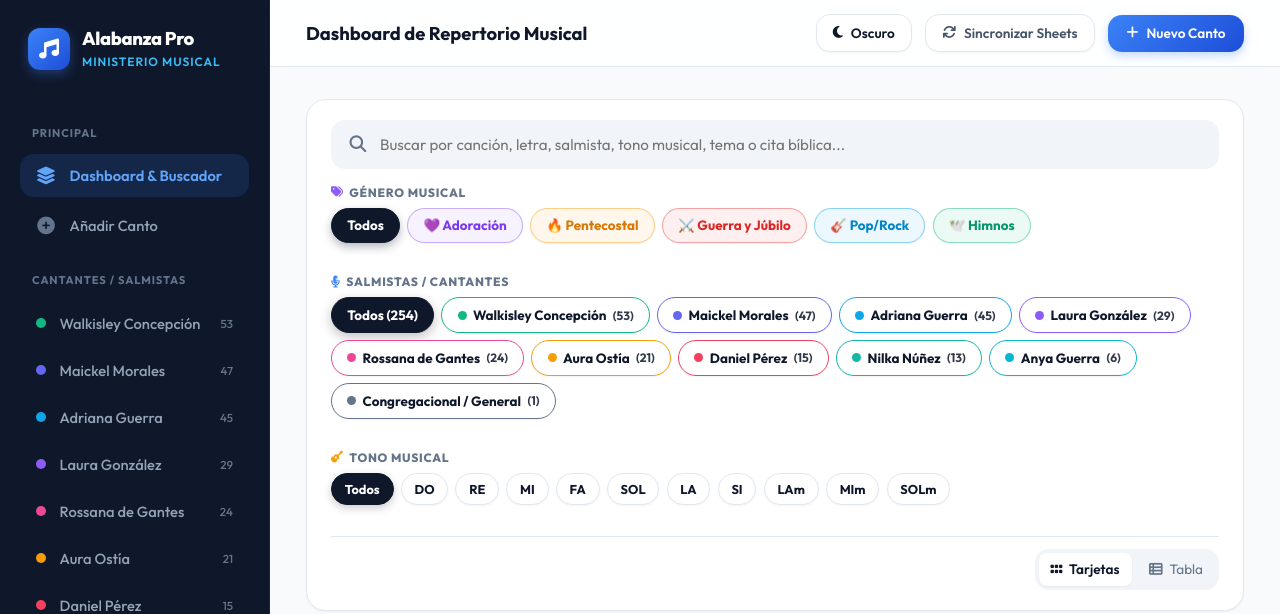
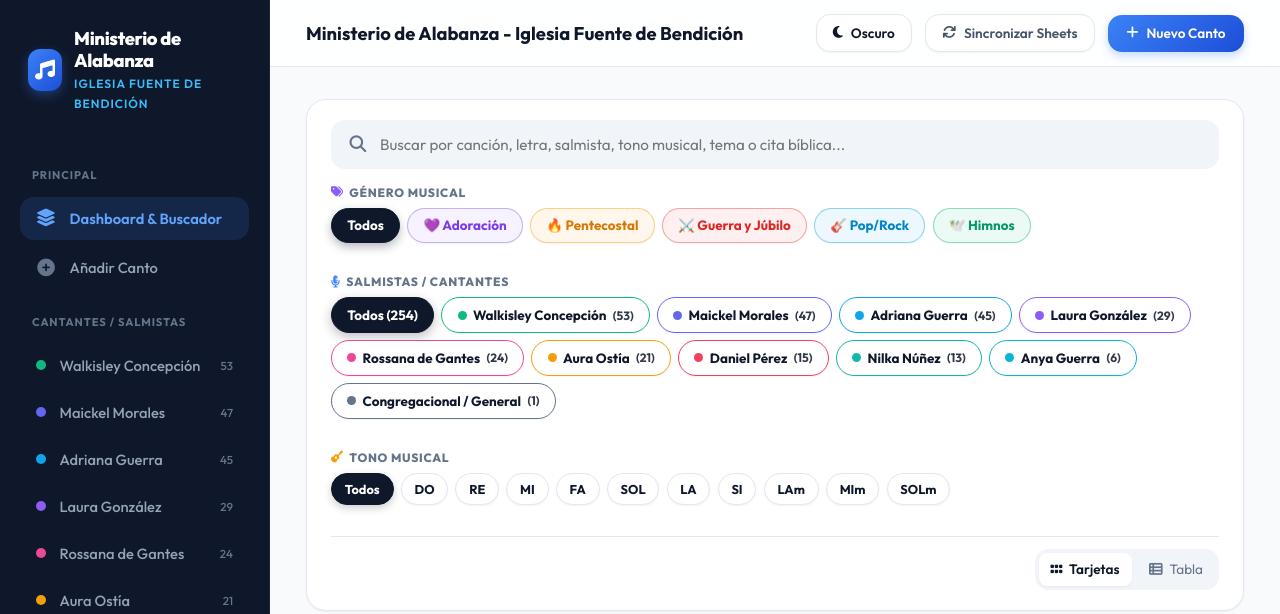
Before and after one commit to juanqh1508/canciones-alabanza, a Flask app: page / in a window 1280 px wide. Shown: the top 614 px of the page. Run offline with Flask 3, Linux system fonts and the light colour scheme.

Commit message:
chore(branding): actualizar titulo y marca a Ministerio de Alabanza - Iglesia Fuente de Bendicion

```diff
--- a/index.html
+++ b/index.html
@@ -3,7 +3,7 @@
 <head>
     <meta charset="UTF-8">
     <meta name="viewport" content="width=device-width, initial-scale=1.0, maximum-scale=1.0, user-scalable=no">
-    <title>Ministerio de Alabanza - Dashboard Web</title>
+    <title>Ministerio de Alabanza - Iglesia Fuente de Bendición</title>
 
     <!-- Google Fonts -->
     <link rel="preconnect" href="https://fonts.googleapis.com">
@@ -1164,8 +1164,8 @@
                 <i class="fa-solid fa-music"></i>
             </div>
             <div>
-                <h1>Alabanza Pro</h1>
-                <span>Ministerio Musical</span>
+                <h1>Ministerio de Alabanza</h1>
+                <span>Iglesia Fuente de Bendición</span>
             </div>
         </div>
 
--- a/public/index.html
+++ b/public/index.html
@@ -3,7 +3,7 @@
 <head>
     <meta charset="UTF-8">
     <meta name="viewport" content="width=device-width, initial-scale=1.0, maximum-scale=1.0, user-scalable=no">
-    <title>Ministerio de Alabanza - Dashboard Web</title>
+    <title>Ministerio de Alabanza - Iglesia Fuente de Bendición</title>
 
     <!-- Google Fonts -->
     <link rel="preconnect" href="https://fonts.googleapis.com">
@@ -1164,8 +1164,8 @@
                 <i class="fa-solid fa-music"></i>
             </div>
             <div>
-                <h1>Alabanza Pro</h1>
-                <span>Ministerio Musical</span>
+                <h1>Ministerio de Alabanza</h1>
+                <span>Iglesia Fuente de Bendición</span>
             </div>
         </div>
 
--- a/templates/base.html
+++ b/templates/base.html
@@ -3,7 +3,7 @@
 <head>
     <meta charset="UTF-8">
     <meta name="viewport" content="width=device-width, initial-scale=1.0">
-    <title>{% block title %}Ministerio de Alabanza - Dashboard{% endblock %}</title>
+    <title>{% block title %}Ministerio de Alabanza - Iglesia Fuente de Bendición{% endblock %}</title>
 
     <!-- Google Fonts -->
     <link rel="preconnect" href="https://fonts.googleapis.com">
@@ -24,8 +24,8 @@
                 <i class="fa-solid fa-music"></i>
             </div>
             <div class="brand-info">
-                <h2>Alabanza Pro</h2>
-                <span>Ministerio Musical</span>
+                <h2>Ministerio de Alabanza</h2>
+                <span>Iglesia Fuente de Bendición</span>
             </div>
         </div>
 
--- a/templates/index.html
+++ b/templates/index.html
@@ -1,7 +1,7 @@
 {% extends 'base.html' %}
 
-{% block title %}Dashboard de Alabanza - Control de Repertorio{% endblock %}
-{% block header_title %}Dashboard de Repertorio Musical{% endblock %}
+{% block title %}Ministerio de Alabanza - Iglesia Fuente de Bendición{% endblock %}
+{% block header_title %}Ministerio de Alabanza - Iglesia Fuente de Bendición{% endblock %}
 
 {% block content %}
 <!-- ============================================================
```
Also changed, not shown: README.md.
